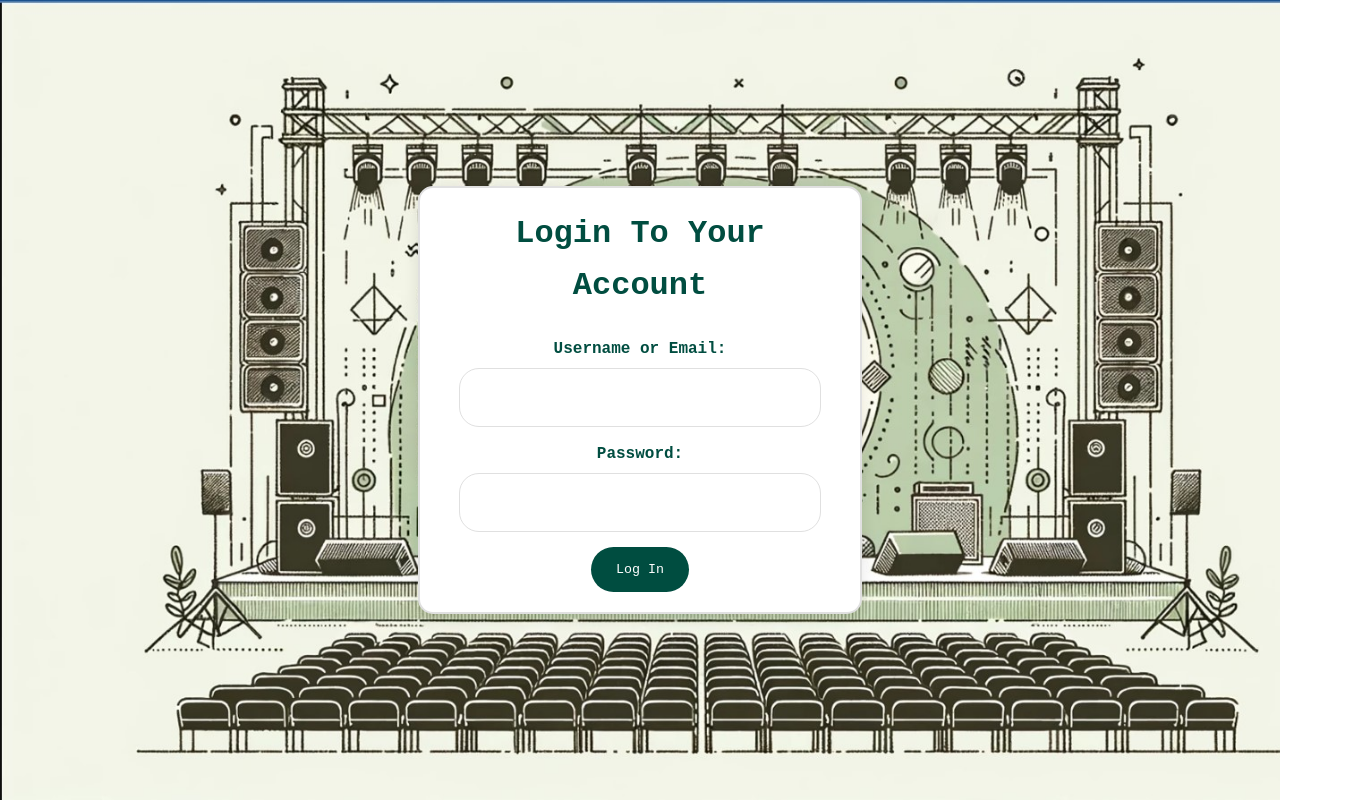
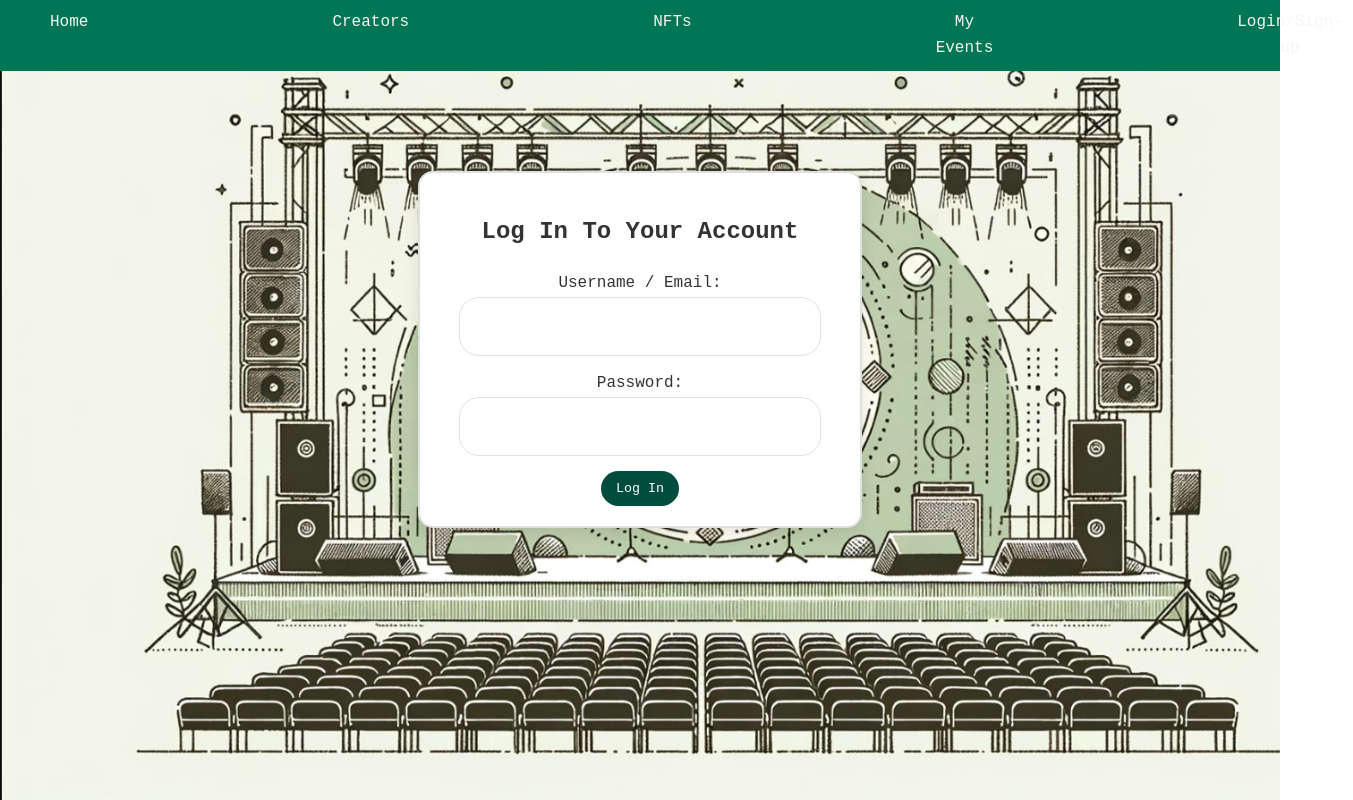
Before and after one commit to RyanGertz/CalHacksproject, a React (Create React App) app: page /login in a window 1280 px wide. Shown: the whole page, 1353 px wide, since content can reach past the window. Built offline with nearby package versions, Linux system fonts and the light colour scheme.

Commit message:
Login Changes :)

```diff
--- a/src/Login.css
+++ b/src/Login.css
@@ -6,16 +6,21 @@
     margin: 0;
     padding: 0;
 
+    /* display: flex; */
+    /* justify-content: center; */
+    /* align-items: center; */
+    height: 100vh;
+    background-image: url('./images/audiogroph3.jpg');
+    background-size: cover;
+    background-repeat: no-repeat;
+}
+
+.Login .Container {
     display: flex;
     justify-content: center;
     align-items: center;
-    height: 100vh; /* viewport height - takes full screen height */
-    background-image: url('./images/audiogroph3.jpg');
-    background-size: cover; /* Cover the viewport */
-    background-repeat: no-repeat;
-}
 
-.Container {
+    margin-top: 10%;
     max-width: 1200px;
     margin: 0 auto;
     padding: 0 20px;
@@ -33,56 +38,31 @@
 
 /* Typography */
 
-.Login h1, h2, h3, h4, h5, h6 {
-    margin-top: 0;
-    color: #004d40; /* Dark Green */
-}
-
-h1 {
-    font-size: 2.5em;
-}
-
-.Login h2 {
-    font-size: 2em;
-}
-
-h3 {
-    font-size: 1.75em;
-}
-
-h4 {
-    font-size: 1.5em;
-}
-
-h5 {
-    font-size: 1.25em;
-}
-
-h6 {
-    font-size: 1em;
-}
 
 .Login p {
     margin-bottom: 20px;
     color: #666;
 }
 
-.Login a {
-    color: #007BFF; /* Blue */
+#root > div > div > div.Container > form > div.bottom-buttons > a {
+    color: #004d40;
     text-decoration: none;
     transition: color 0.3s;
 }
 
-a:hover {
-    color: #0056b3; /* Darker Blue */
+
+.Login .NavContainer{
+    margin-bottom: 100px;
+}
+.Login a:hover {
+    color: #00695c;
 }
 
 /* Buttons */
 
 .Login button {
-    display: inline-block;
     font-family: "Nunito", monospace;
-    padding: 15px 25px;
+    padding: 10px 15px;
     color: #fff;
     background-color: #004d40; /* Green */
     border: none;
@@ -108,19 +88,12 @@ a:hover {
 
 /* Utility Classes */
 
-.text-center {
+.Login .text-center {
     text-align: center;
 }
 
-.mt-20 {
-    margin-top: 20px;
-}
 
-.mb-20 {
-    margin-bottom: 20px;
-}
-
-.Login label {
+.Signup label {
     display: block;
     margin-bottom: 5px;
     color: #004d40; /* Dark Green */
@@ -131,7 +104,7 @@ input[type="text"],
 input[type="email"],
 input[type="password"],
 textarea,
-.Login select {
+.Signup select {
     width: 85%;
     padding: 10px;
     margin-bottom: 15px;
@@ -151,4 +124,7 @@ select:focus {
     outline: none;
 }
 
-/* did this change */
+.Signup .bottom-buttons {
+    display: flex;
+    flex-direction: column;
+}
--- a/src/Login.js
+++ b/src/Login.js
@@ -1,5 +1,6 @@
 import React, { useState } from 'react';
 import './Login.css';
+import Navbar from './Navbar';
 
 function Login() {
     const [formData, setFormData] = useState({
@@ -23,11 +24,14 @@ function Login() {
 
     return (
         <div className='Login'>
+        <div className='NavContainer'>
+            <Navbar />
+        </div>
             <div className="Container">
-            <h2>Login To Your Account</h2>
                 <form onSubmit={handleSubmit}>
+                <h2>Log In To Your Account</h2>
                     <div>
-                    <label>Username or Email:</label>
+                        <label>Username / Email:</label>
                         <input
                             type="text"
                             name="username"
@@ -44,7 +48,11 @@ function Login() {
                             onChange={handleChange}
                         />
                     </div>
+                    <div className='bottom-buttons'>
                         <button type="submit">Log In</button>
+
+                    </div>
+
                 </form>
             </div>
         </div>
```
Lines whose indentation alone changed are shown as unchanged.
